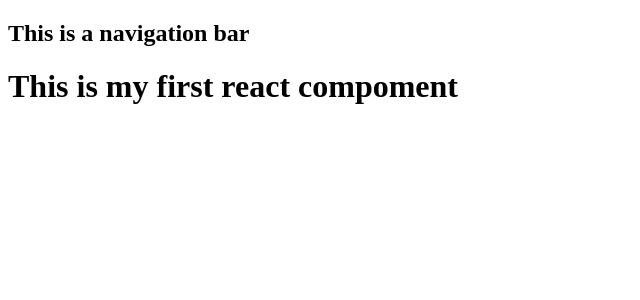
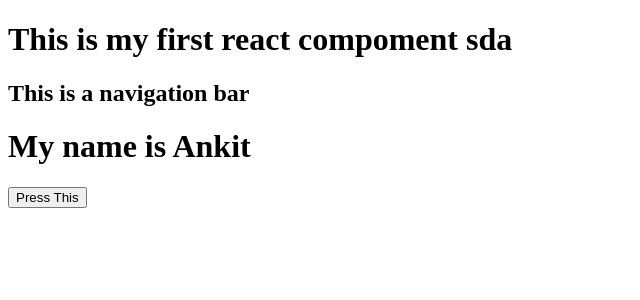
Before and after one commit to NigamAnkit/ReactJsLearning, a React app: page / in a window 1280 px wide. Shown: the top 300 px of the page, without its empty margins (0-640 px from the left). Built offline with nearby package versions, Linux system fonts and the light colour scheme.

Commit message:
passing name as props

```diff
--- a/src/app/Components/App.js
+++ b/src/app/Components/App.js
@@ -1,10 +1,14 @@
 import React from 'react'
 import {render} from 'react-dom'
+import  Header from './Header'
 
 class App extends React.Component{
     render(){
         return(
-            <div><h1>This is my first react compoment</h1></div>
+            <div>
+                <h1>This is my first react compoment sda</h1>
+                <Header name = 'Ankit'/>
+            </div>
         )
     }
 }
--- a/src/app/Components/Header.js
+++ b/src/app/Components/Header.js
@@ -2,10 +2,19 @@ import React from 'react'
 import {render} from 'react-dom'
 
 class Header extends React.Component {
+
+    constructor(props){
+        super()
+
+
+    }
+
     render(){
         return (
             <div>
                 <nav><h1>This is a navigation bar</h1></nav>
+                <h1>My name is {this.props.name} </h1>
+                <button>Press This</button>
             </div>
         )
 
--- a/src/app/index.js
+++ b/src/app/index.js
@@ -9,5 +9,5 @@ console.log('this is ankit nigam git test')
 let app = document.getElementById("app")
 render(<App/>, app);
 
-let header = document.getElementById("header")
-render(<Header/>,header)
+// let header = document.getElementById("header")
+// render(<Header/>,header)
```
